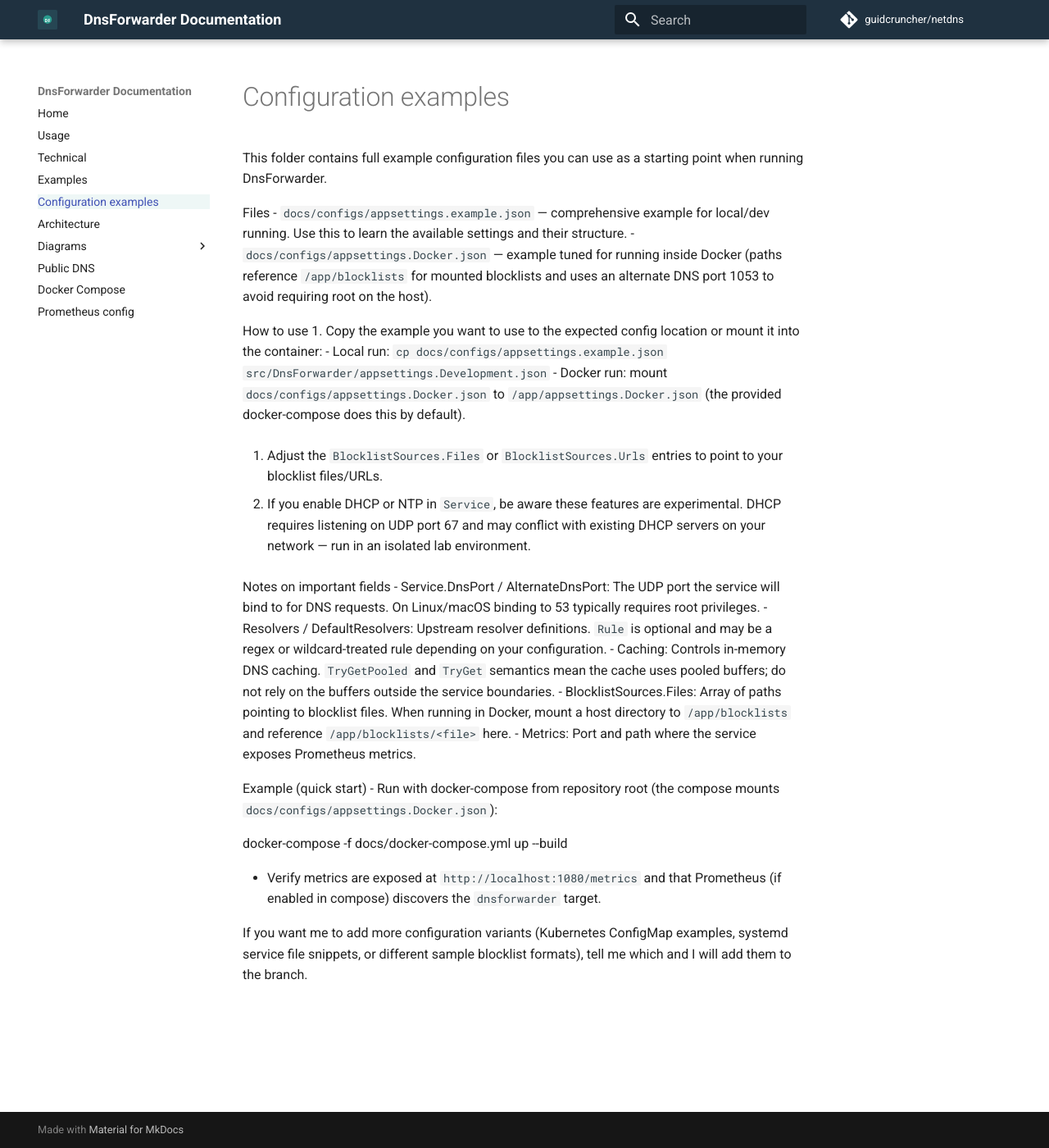
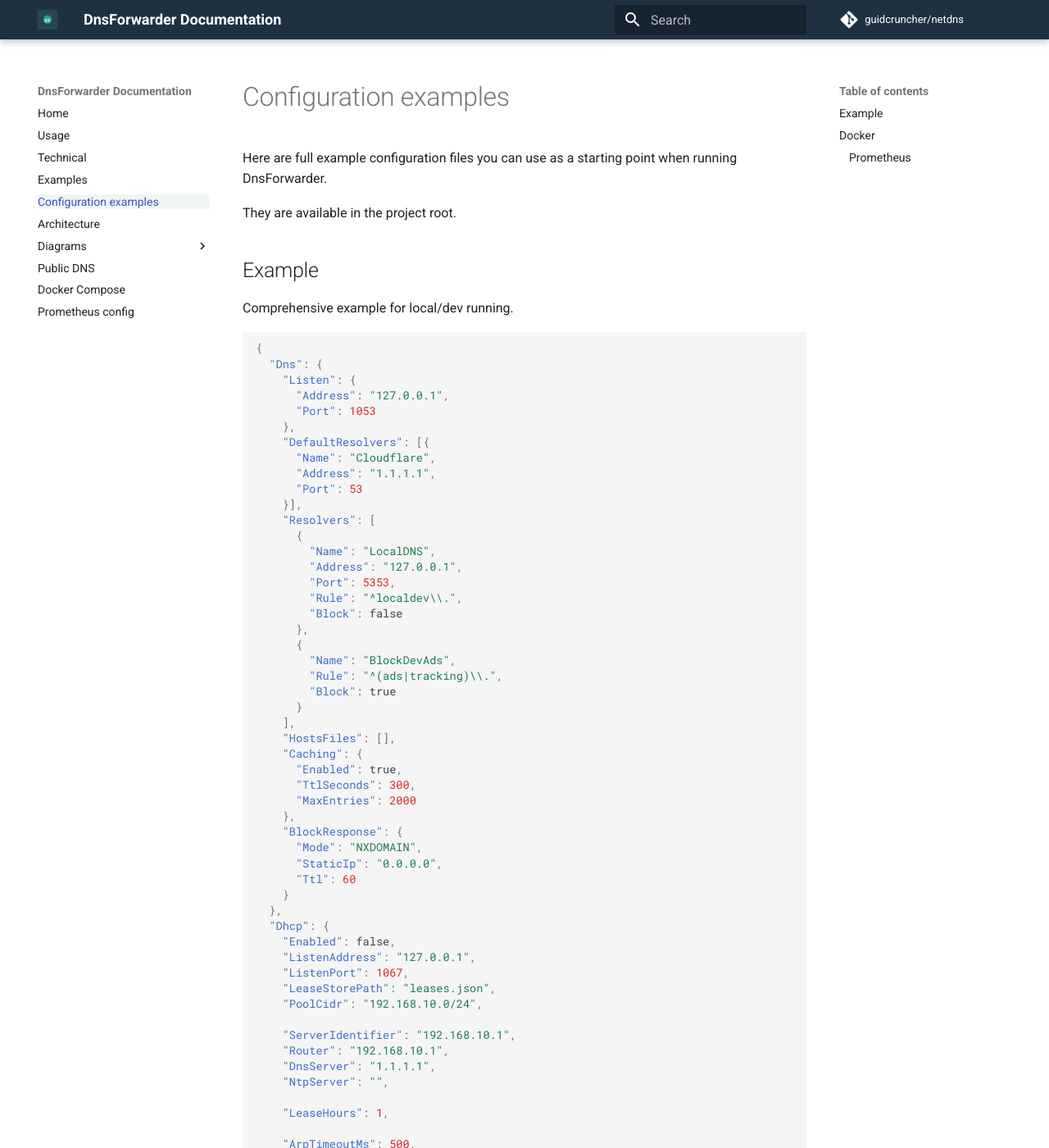
Before and after one commit to guidcruncher/netdns, an MkDocs documentation site: the page built from docs/configurations.md, in a window 1280 px wide and 1400 px high. Shown: the whole window at 82% size. Built offline with MkDocs 1.6.1 and Material for MkDocs 9.7.7, drawn with Linux system fonts in a browser that asks for light colours; comment, search, counter and statistics services are not loaded; some of the changed text lies outside the part shown.

Commit message:
Scaffolding

````diff
--- a/docs/configurations.md
+++ b/docs/configurations.md
@@ -1,32 +1,187 @@
 # Configuration examples
 
-This folder contains full example configuration files you can use as a starting point when running DnsForwarder.
+Here are full example configuration files you can use as a starting point when running DnsForwarder.
 
-Files
-- `docs/configs/appsettings.example.json` — comprehensive example for local/dev running. Use this to learn the available settings and their structure.
-- `docs/configs/appsettings.Docker.json` — example tuned for running inside Docker (paths reference `/app/blocklists` for mounted blocklists and uses an alternate DNS port 1053 to avoid requiring root on the host).
+They are available in the project root.
 
-How to use
-1. Copy the example you want to use to the expected config location or mount it into the container:
-   - Local run: `cp docs/configs/appsettings.example.json src/DnsForwarder/appsettings.Development.json`
-   - Docker run: mount `docs/configs/appsettings.Docker.json` to `/app/appsettings.Docker.json` (the provided docker-compose does this by default).
+## Example
 
-2. Adjust the `BlocklistSources.Files` or `BlocklistSources.Urls` entries to point to your blocklist files/URLs.
+Comprehensive example for local/dev running.
 
-3. If you enable DHCP or NTP in `Service`, be aware these features are experimental. DHCP requires listening on UDP port 67 and may conflict with existing DHCP servers on your network — run in an isolated lab environment.
+```json
+{
+  "Dns": {
+    "Listen": {
+      "Address": "127.0.0.1",
+      "Port": 1053
+    },
+    "DefaultResolvers": [{
+      "Name": "Cloudflare",
+      "Address": "1.1.1.1",
+      "Port": 53
+    }],
+    "Resolvers": [
+      {
+        "Name": "LocalDNS",
+        "Address": "127.0.0.1",
+        "Port": 5353,
+        "Rule": "^localdev\\.",
+        "Block": false
+      },
+      {
+        "Name": "BlockDevAds",
+        "Rule": "^(ads|tracking)\\.",
+        "Block": true
+      }
+    ],
+    "HostsFiles": [],
+    "Caching": {
+      "Enabled": true,
+      "TtlSeconds": 300,
+      "MaxEntries": 2000
+    },
+    "BlockResponse": {
+      "Mode": "NXDOMAIN",
+      "StaticIp": "0.0.0.0",
+      "Ttl": 60
+    }
+  },
+  "Dhcp": {
+    "Enabled": false,
+    "ListenAddress": "127.0.0.1",
+    "ListenPort": 1067,
+    "LeaseStorePath": "leases.json",
+    "PoolCidr": "192.168.10.0/24",
 
-Notes on important fields
-- Service.DnsPort / AlternateDnsPort: The UDP port the service will bind to for DNS requests. On Linux/macOS binding to 53 typically requires root privileges.
-- Resolvers / DefaultResolvers: Upstream resolver definitions. `Rule` is optional and may be a regex or wildcard-treated rule depending on your configuration.
-- Caching: Controls in-memory DNS caching. `TryGetPooled` and `TryGet` semantics mean the cache uses pooled buffers; do not rely on the buffers outside the service boundaries.
-- BlocklistSources.Files: Array of paths pointing to blocklist files. When running in Docker, mount a host directory to `/app/blocklists` and reference `/app/blocklists/<file>` here.
-- Metrics: Port and path where the service exposes Prometheus metrics.
+    "ServerIdentifier": "192.168.10.1",
+    "Router": "192.168.10.1",
+    "DnsServer": "1.1.1.1",
+    "NtpServer": "",
 
-Example (quick start)
-- Run with docker-compose from repository root (the compose mounts `docs/configs/appsettings.Docker.json`):
+    "LeaseHours": 1,
 
-  docker-compose -f docs/docker-compose.yml up --build
+    "ArpTimeoutMs": 500,
 
-- Verify metrics are exposed at `http://localhost:1080/metrics` and that Prometheus (if enabled in compose) discovers the `dnsforwarder` target.
+    "BadIpStorePath": "badips.json"
+  },
+  "Ntp": {
+    "Enabled": true,
+    "ListenAddress": "127.0.0.1",
+    "Port": 1123,
+    "BufferSize": 65536,
+    "Stratum": 1,
+    "ReferenceId": "LOCL",
+    "Upstream": {
+      "Enabled": true,
+      "Servers": [
+        "0.pool.ntp.org",
+        "1.pool.ntp.org"
+      ],
+      "PollIntervalSeconds": 16
+    }
+  },
+  "Metrics": {
+    "Enabled": true,
+    "StorageEngine": "prometheus",
+    "Location": "/metrics",
+    "ListenAddress": "127.0.0.1",
+    "ListenPort": 1080
+  },
+  "Logging": {
+    "Level": "Debug"
+  }
+}
+```
 
-If you want me to add more configuration variants (Kubernetes ConfigMap examples, systemd service file snippets, or different sample blocklist formats), tell me which and I will add them to the branch.
+## Docker
+
+Example tuned for running inside Docker (paths reference `/app/blocklists` for mounted blocklists and uses an alternate DNS port 1053 to avoid requiring root on the host).
+
+```json
+{
+  "Dns": {
+    "Listen": {
+      "Address": "0.0.0.0",
+      "Port": 53
+    },
+    "DefaultResolvers": [{
+      "Name": "Cloudflare",
+      "Address": "1.1.1.1",
+      "Port": 53
+    }],
+    "Resolvers": [
+      {
+        "Name": "DockerInternal",
+        "Address": "127.0.0.11",
+        "Port": 53,
+        "Rule": "^docker\\.",
+        "Block": false
+      },
+      {
+        "Name": "BlockAds",
+        "Rule": "^(ads|tracking|metrics)\\.",
+        "Block": true
+      }
+    ],
+    "HostsFiles": [],
+    "Caching": {
+      "Enabled": true,
+      "TtlSeconds": 300,
+      "MaxEntries": 10000
+    },
+    "BlockResponse": {
+      "Mode": "NXDOMAIN",
+      "StaticIp": "0.0.0.0",
+      "Ttl": 60
+    }
+  },
+  "Dhcp": {
+    "Enabled": true,
+    "ListenAddress": "0.0.0.0",
+    "ListenPort": 67,
+    "LeaseStorePath": "/var/lib/dnsforwarder/leases.json",
+    "PoolCidr": "192.168.10.0/24",
+
+    "ServerIdentifier": "192.168.10.1",
+    "Router": "192.168.10.1",
+    "DnsServer": "1.1.1.1",
+    "NtpServer": "",
+
+    "LeaseHours": 1,
+
+    "ArpTimeoutMs": 500,
+
+    "BadIpStorePath": "/var/lib/dnsforwarder/badips.json"
+  },
+  "Ntp": {
+    "Enabled": true,
+    "ListenAddress": "0.0.0.0",
+    "Port": 123,
+    "BufferSize": 65536,
+    "Stratum": 1,
+    "ReferenceId": "LOCL",
+    "Upstream": {
+      "Enabled": true,
+      "Servers": [
+        "0.pool.ntp.org",
+        "1.pool.ntp.org"
+      ],
+      "PollIntervalSeconds": 16
+    }
+  },
+  "Metrics": {
+    "Enabled": true,
+    "StorageEngine": "prometheus",
+    "Location": "/metrics",
+    "ListenAddress": "127.0.0.1",
+    "ListenPort": 1080
+  },
+  "Logging": {
+    "Level": "Warning"
+  }
+}
+```
+
+### Prometheus
+
+Metrics are exposed at `http://localhost:1080/metrics` and that Prometheus (if enabled in compose) discovers the `dnsforwarder` target.
--- a/mkdocs.yml
+++ b/mkdocs.yml
@@ -47,7 +47,7 @@
       - NTP sequence: diagrams/ntp-sequence.svg
   - Public DNS: public-dns.json
   - Docker Compose: docker-compose.md
-  - Prometheus config: prometheus.nd
+  - Prometheus config: prometheus.md
 
 extra_css:
   - assets/custom.css
````
Also changed, not shown: docs/configs/appsettings.Docker.json (deleted, +0 -71 lines), docs/configs/appsettings.example.json (deleted, +0 -93 lines), docs/examples.md (+38 -13 lines), docs/index.md (+0 -16 lines), docs/usage.md (+81 -16 lines).
